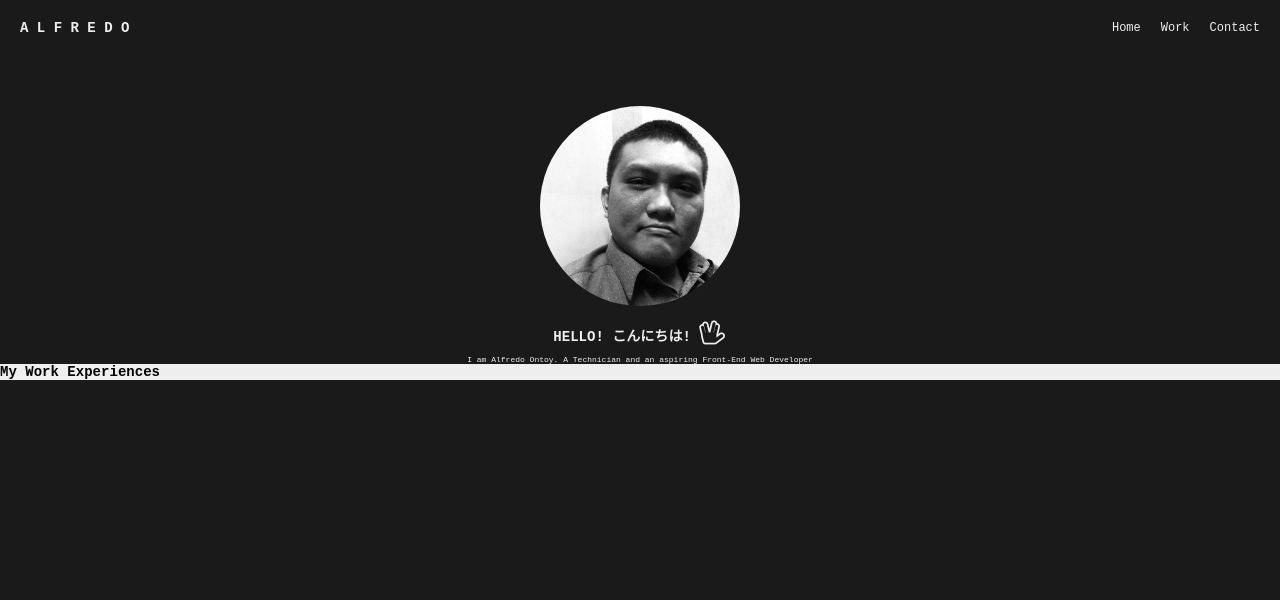
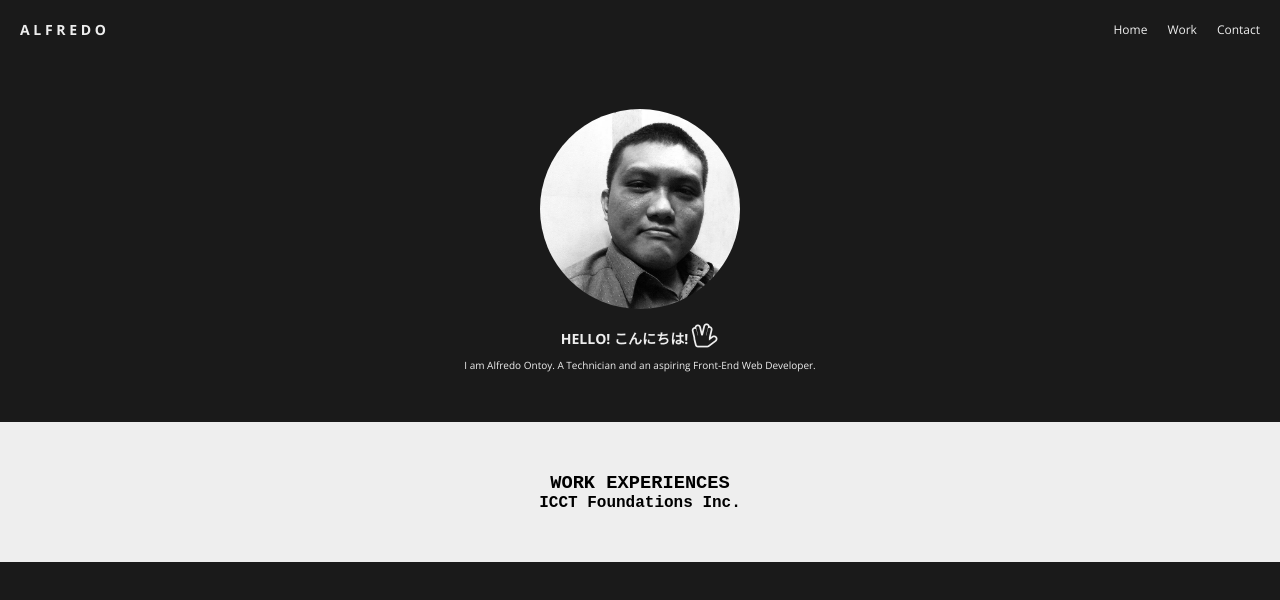
Before and after one commit to redfolio/RedPhoenix, a plain HTML site: page index.html in a window 1280 px wide. Drawn offline with nearby package versions, Linux system fonts and the light colour scheme.

Commit message:
Added <title> tag and work experiences section

```diff
--- a/index.html
+++ b/index.html
@@ -4,7 +4,11 @@
         <meta name="viewport" content="width=device-width, initial-scale=1">
         <meta charset="UTF-8">
         <link rel="stylesheet" href="https://cdnjs.cloudflare.com/ajax/libs/font-awesome/4.7.0/css/font-awesome.min.css">
+        <link rel="preconnect" href="https://fonts.googleapis.com">
+<link rel="preconnect" href="https://fonts.gstatic.com" crossorigin>
+<link href="https://fonts.googleapis.com/css2?family=Open+Sans:ital,wght@0,300;0,400;0,500;0,600;0,700;0,800;1,300;1,400;1,500;1,600;1,700;1,800&display=swap" rel="stylesheet">
         <link rel="stylesheet" type="text/css" href="styles.css">
+        <title>A L F R E D O</title>
     </head>
     <body>
         <div class="header">
@@ -27,16 +31,16 @@
                     <h3>HELLO! こんにちは! <i style="font-size:24px" class="fa">&#xf259;</i></h3>
                 </div>
                 <div class="profile-description">
-                    <p>I am Alfredo Ontoy. A Technician and an aspiring Front-End Web Developer</p>
+                    <p>I am Alfredo Ontoy. A Technician and an aspiring Front-End Web Developer.</p>
                 </div>
         </div>
         <div class="work-box">
-            <div class="work-header">
-                <h3>My Work Experiences</h3>
+            <h3>WORK EXPERIENCES</h3>
+
+            <div class="work-container">
+                <h4>ICCT Foundations Inc.</h4>
             </div>
-            <div class="work-container">
 
-            </div>
             <div class="work-container">
 
             </div>
--- a/styles.css
+++ b/styles.css
@@ -1,3 +1,5 @@
+@import url('https://fonts.googleapis.com/css2?family=Open+Sans:ital,wght@0,300;0,400;0,500;0,600;0,700;0,800;1,300;1,400;1,500;1,600;1,700;1,800&display=swap');
+
 *{
     margin:0px;
     border:0px;
@@ -14,7 +16,7 @@ body{
     flex:1;
     margin:20px;
     color:#eee;
-    font-family:'Courier New', Courier, monospace;
+    font-family:Open Sans,'Courier New', Courier, monospace;
     font-size: 12px;
 }
 
@@ -47,7 +49,7 @@ body{
     align-items: center;
     flex-direction: column;
     gap:10px;
-    padding-top:50px;
+    padding:50px 0 50px 0;
 }
 
 .profile-image img{
@@ -58,21 +60,28 @@ body{
 
 .profile-greeting{
     color:#eee;
-    font-family: 'Courier New', Courier, monospace;
+    font-family: Open Sans,'Courier New', Courier, monospace;
     font-size:12px;
 }
 
 .profile-description{
     color:#eee;
-    font-family: 'Courier New', Courier, monospace;
-    font-size:8px;
+    font-family: Open Sans,'Courier New', Courier, monospace;
+    font-size:10px;
 }
 
 .work-box{
+    display:flex;
+    flex:1;
+    justify-content: center;
+    align-items: center;
+    flex-direction: column;
     background:#eee;
     font-family: 'Courier New', Courier, monospace;
+    padding: 50px 0px 50px 0px;
 }
 
-.work-header{
-    font-size:12px;
+
+.work-container{
+
 }
```
